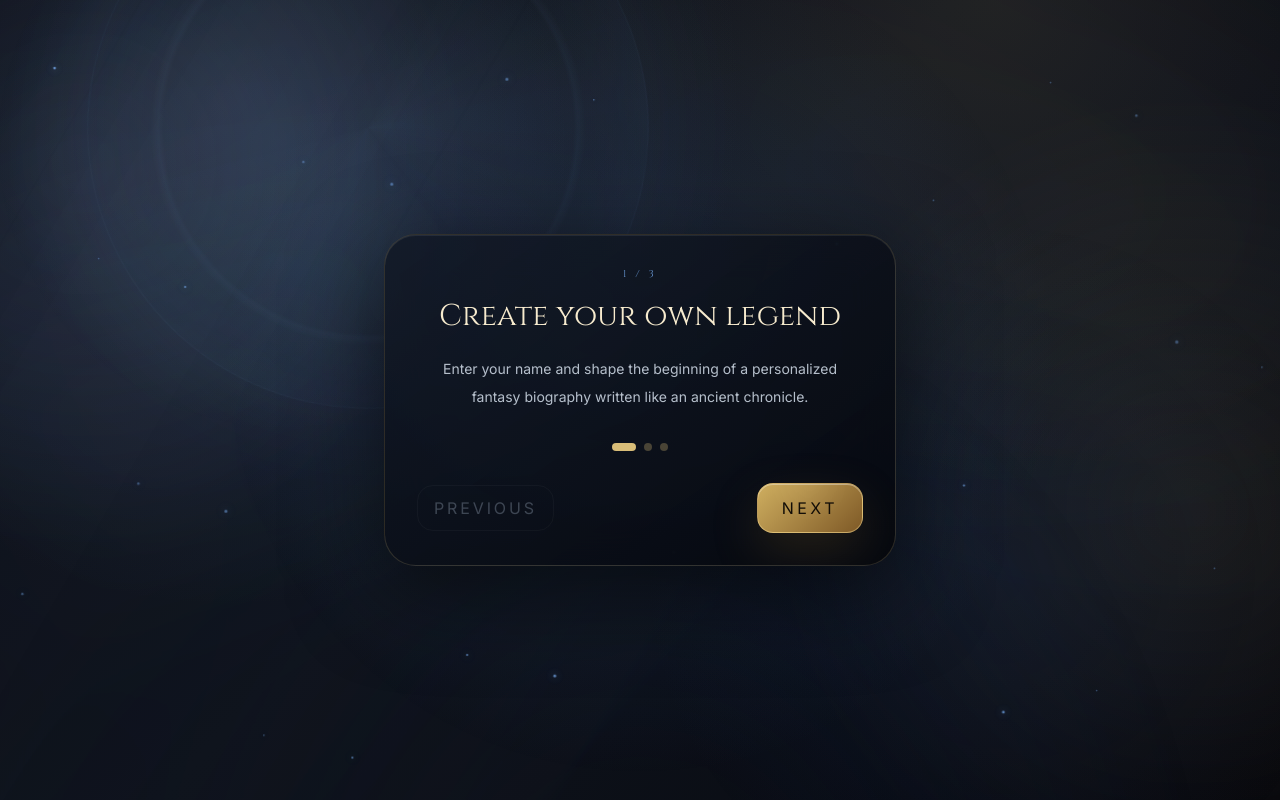
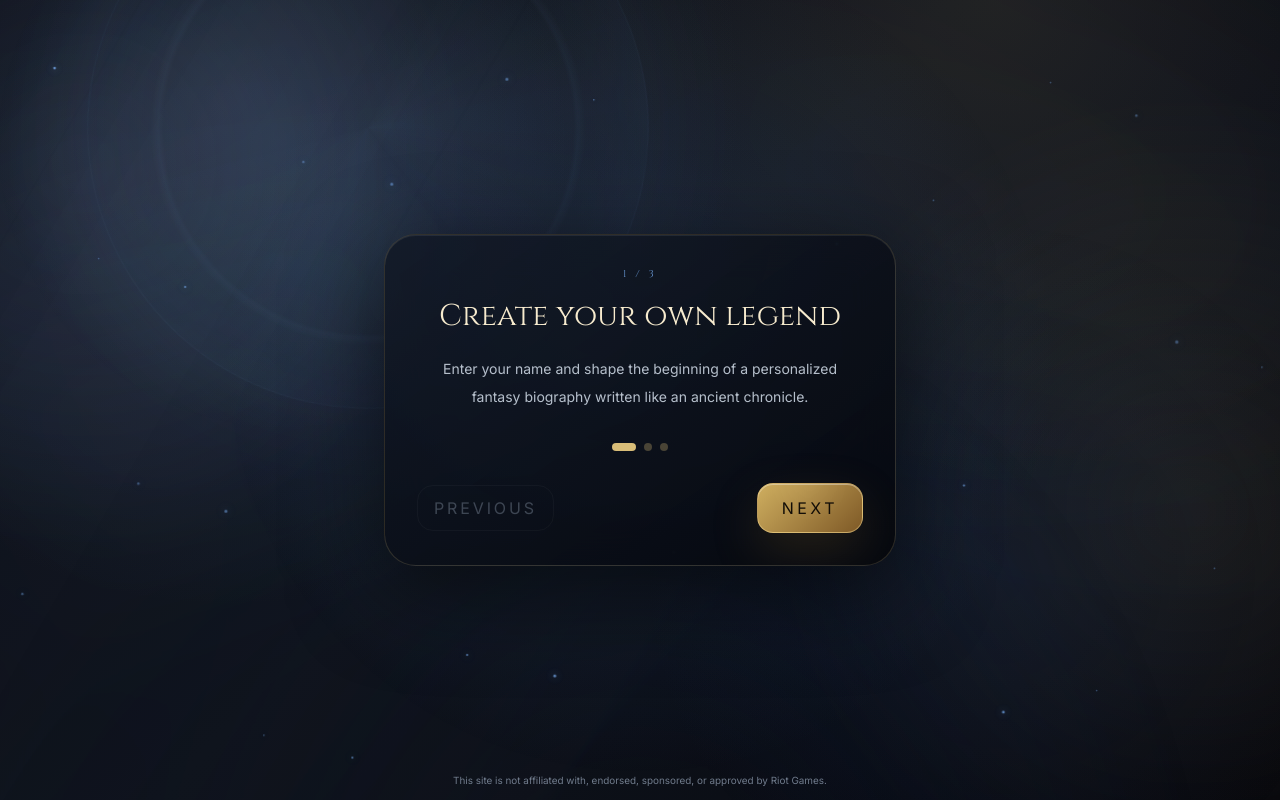
Before and after one commit to Akuseru971/LoreStudio, a Next.js app: page / in a window 1280 px wide. Built offline with nearby package versions, Linux system fonts and the light colour scheme; no server answers.

Commit message:
Add Riot Games affiliation disclaimer to homepage
Co-authored-by: Akuseru971 <Akuseru971@users.noreply.github.com>

```diff
--- a/app/page.tsx
+++ b/app/page.tsx
@@ -100,6 +100,12 @@ export default function Home() {
     (step === "form" || step === "synopsis" || (step === "book" && bookIsOpen)) && !ambientMuted;
   const ambientMusicVolume = step === "form" || step === "synopsis" ? 0.14 : 0.12;
   const isGenerating = generationStatus === "generating";
+  const showRiotDisclaimer =
+    step === "intro" ||
+    step === "startTransition" ||
+    step === "form" ||
+    step === "synopsis" ||
+    step === "error";
 
   useEffect(() => {
     writeAmbientMusicMutedPreference(ambientMuted);
@@ -559,6 +565,12 @@ export default function Home() {
           </motion.main>
         ) : null}
       </AnimatePresence>
+
+      {showRiotDisclaimer ? (
+        <p className="pointer-events-none fixed inset-x-0 bottom-3 z-20 px-4 text-center text-[0.62rem] leading-relaxed text-[#9baabd]/70">
+          This site is not affiliated with, endorsed, sponsored, or approved by Riot Games.
+        </p>
+      ) : null}
     </>
   );
 }
```
